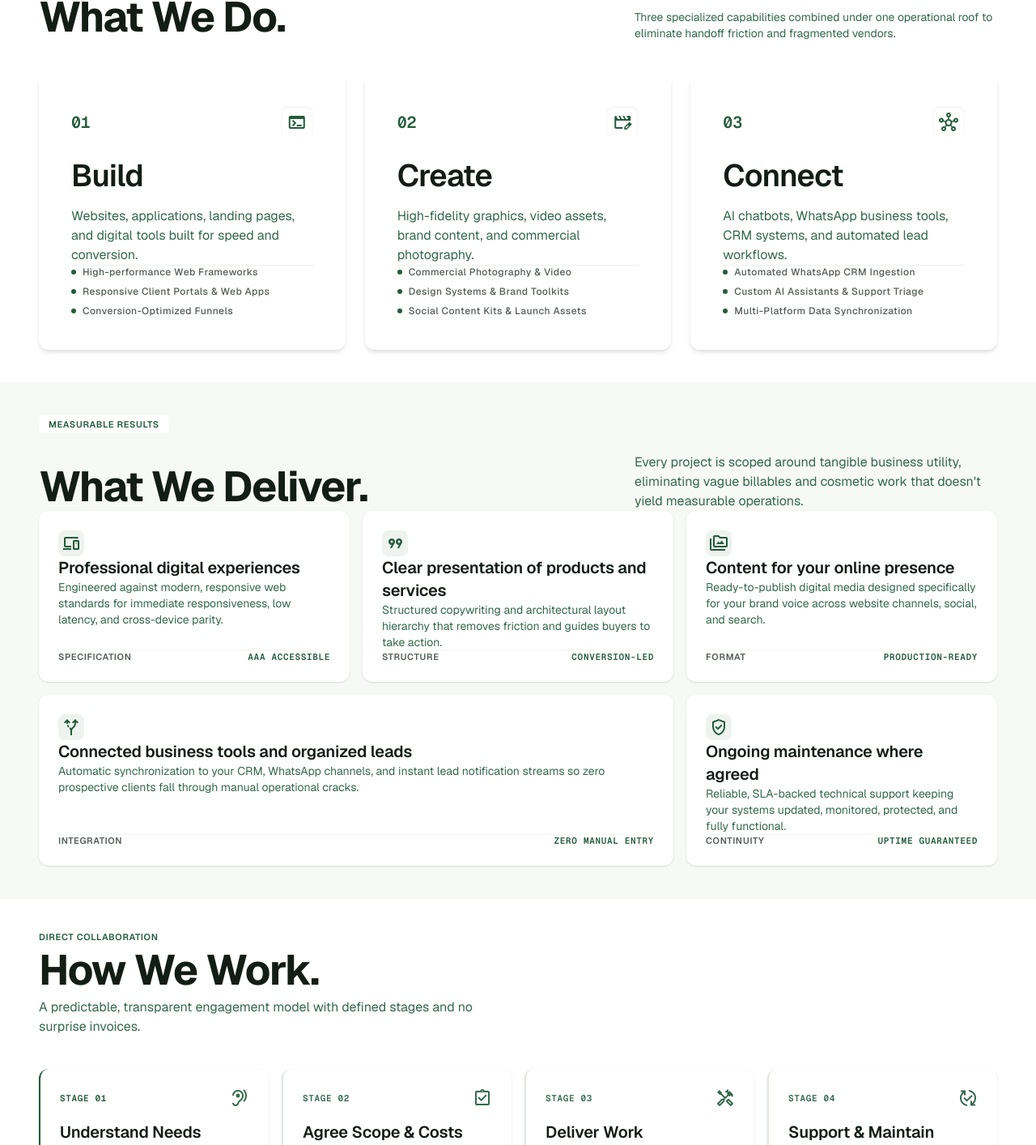
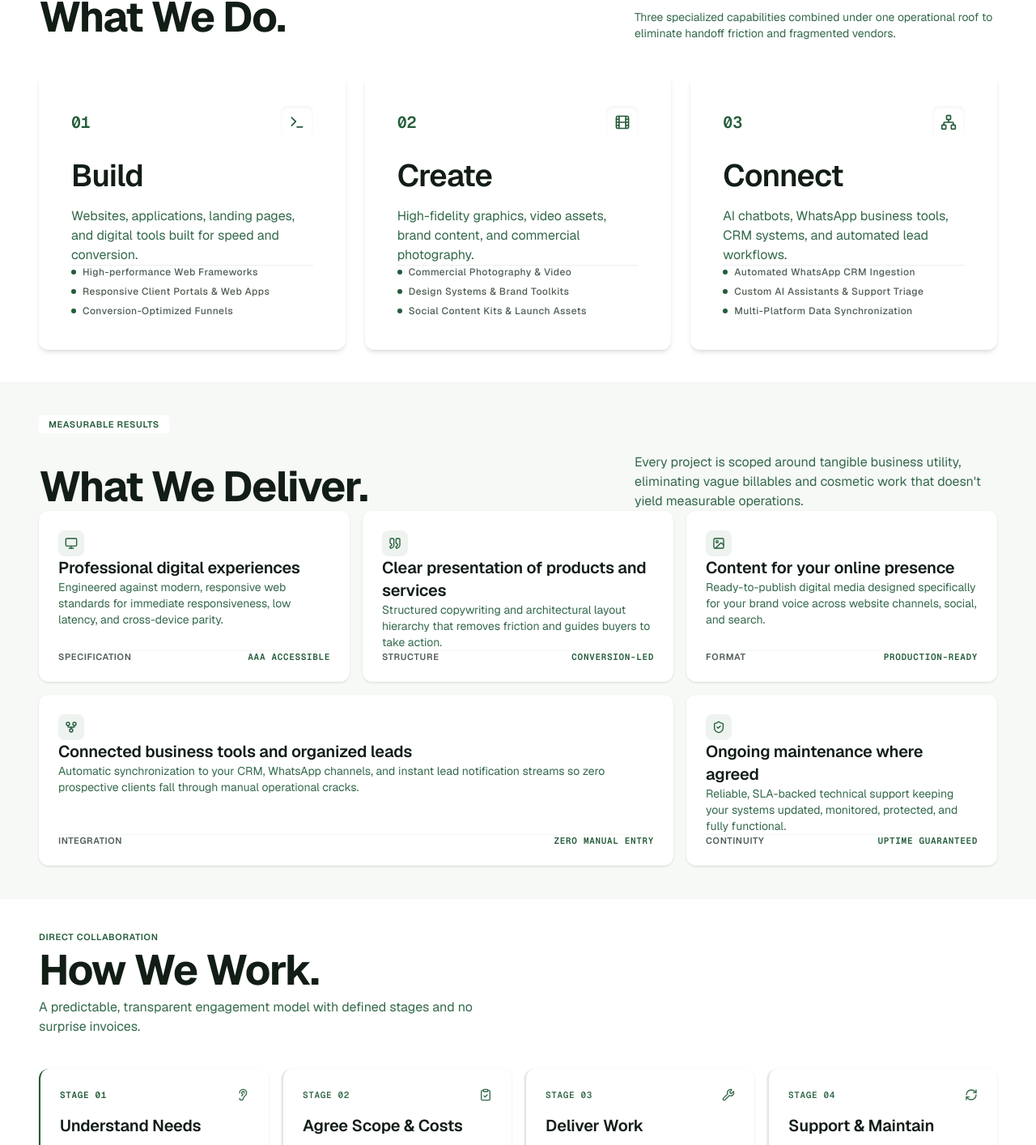
Before and after one commit to Jais-Abhi/Make4u_portfolio, a Next.js app: page /about in a window 1280 px wide. Shown: the part 486-1900 px from the top of the page at 81% size. Built offline with nearby package versions, Linux system fonts and the light colour scheme.

Commit message:
about fix icons

```diff
--- a/src/components/about/about-capabilities.jsx
+++ b/src/components/about/about-capabilities.jsx
@@ -1,7 +1,9 @@
+import { Terminal, Film, Network } from "lucide-react";
+
 const pillars = [
   {
     num: "01",
-    icon: "terminal",
+    Icon: Terminal,
     title: "Build",
     desc: "Websites, applications, landing pages, and digital tools built for speed and conversion.",
     bullets: [
@@ -12,7 +14,7 @@ const pillars = [
   },
   {
     num: "02",
-    icon: "movie_edit",
+    Icon: Film,
     title: "Create",
     desc: "High-fidelity graphics, video assets, brand content, and commercial photography.",
     bullets: [
@@ -23,7 +25,7 @@ const pillars = [
   },
   {
     num: "03",
-    icon: "hub",
+    Icon: Network,
     title: "Connect",
     desc: "AI chatbots, WhatsApp business tools, CRM systems, and automated lead workflows.",
     bullets: [
@@ -56,32 +58,30 @@ export function AboutCapabilities() {
 
         {/* 3 Pillars Grid */}
         <div className="grid grid-cols-1 md:grid-cols-3 gap-space-lg">
-          {pillars.map((pillar) => (
+          {pillars.map(({ num, Icon, title, desc, bullets }) => (
             <div
-              key={pillar.num}
+              key={num}
               className="group relative flex flex-col justify-between p-space-xl bg-surface-container rounded-xl shadow-md transition-all duration-300 hover:bg-surface-container-high"
             >
               <div className="flex flex-col gap-space-md">
                 <div className="flex items-center justify-between">
                   <span className="font-headline-sm text-headline-sm text-primary-container font-mono">
-                    {pillar.num}
+                    {num}
                   </span>
                   <div className="w-10 h-10 rounded-lg bg-surface-container-lowest flex items-center justify-center text-primary-container shadow-inner">
-                    <span className="material-symbols-outlined text-2xl">
-                      {pillar.icon}
-                    </span>
+                    <Icon className="h-5 w-5" />
                   </div>
                 </div>
                 <h3 className="font-headline-lg text-headline-lg text-primary tracking-tight mt-2">
-                  {pillar.title}
+                  {title}
                 </h3>
                 <p className="font-body-md text-body-md text-secondary leading-relaxed">
-                  {pillar.desc}
+                  {desc}
                 </p>
               </div>
 
               <div className="pt-space-xl mt-space-lg border-t border-surface-variant/60 flex flex-col gap-2">
-                {pillar.bullets.map((b) => (
+                {bullets.map((b) => (
                   <div
                     key={b}
                     className="flex items-center gap-2 text-on-surface-variant font-label-md text-label-md"
--- a/src/components/about/about-deliverables.jsx
+++ b/src/components/about/about-deliverables.jsx
@@ -1,6 +1,14 @@
+import {
+  Monitor,
+  Quote,
+  Image,
+  GitFork,
+  ShieldCheck,
+} from "lucide-react";
+
 const deliverables = [
   {
-    icon: "devices",
+    Icon: Monitor,
     title: "Professional digital experiences",
     desc: "Engineered against modern, responsive web standards for immediate responsiveness, low latency, and cross-device parity.",
     tag: "SPECIFICATION",
@@ -8,7 +16,7 @@ const deliverables = [
     wide: false,
   },
   {
-    icon: "format_quote",
+    Icon: Quote,
     title: "Clear presentation of products and services",
     desc: "Structured copywriting and architectural layout hierarchy that removes friction and guides buyers to take action.",
     tag: "STRUCTURE",
@@ -16,7 +24,7 @@ const deliverables = [
     wide: false,
   },
   {
-    icon: "perm_media",
+    Icon: Image,
     title: "Content for your online presence",
     desc: "Ready-to-publish digital media designed specifically for your brand voice across website channels, social, and search.",
     tag: "FORMAT",
@@ -24,7 +32,7 @@ const deliverables = [
     wide: false,
   },
   {
-    icon: "alt_route",
+    Icon: GitFork,
     title: "Connected business tools and organized leads",
     desc: "Automatic synchronization to your CRM, WhatsApp channels, and instant lead notification streams so zero prospective clients fall through manual operational cracks.",
     tag: "INTEGRATION",
@@ -32,7 +40,7 @@ const deliverables = [
     wide: true,
   },
   {
-    icon: "verified_user",
+    Icon: ShieldCheck,
     title: "Ongoing maintenance where agreed",
     desc: "Reliable, SLA-backed technical support keeping your systems updated, monitored, protected, and fully functional.",
     tag: "CONTINUITY",
@@ -65,29 +73,27 @@ export function AboutDeliverables() {
 
       {/* Asymmetrical 5-Card Grid */}
       <div className="grid grid-cols-1 md:grid-cols-2 lg:grid-cols-3 gap-space-md">
-        {deliverables.map((d) => (
+        {deliverables.map(({ Icon, title, desc, tag, badge, wide }) => (
           <div
-            key={d.title}
+            key={title}
             className={`p-space-lg bg-surface-container rounded-xl shadow-sm flex flex-col justify-between hover:bg-surface-container-high transition-colors${
-              d.wide ? " lg:col-span-2" : ""
+              wide ? " lg:col-span-2" : ""
             }`}
           >
             <div>
               <div className="w-8 h-8 rounded-lg bg-surface-container-low flex items-center justify-center text-primary-container mb-space-md">
-                <span className="material-symbols-outlined text-lg">
-                  {d.icon}
-                </span>
+                <Icon className="h-4 w-4" />
               </div>
               <h3 className="font-headline-sm text-headline-sm text-primary mb-space-xs">
-                {d.title}
+                {title}
               </h3>
               <p className="font-body-sm text-body-sm text-secondary leading-relaxed">
-                {d.desc}
+                {desc}
               </p>
             </div>
             <div className="mt-space-lg pt-space-sm border-t border-surface-variant/40 flex items-center justify-between text-on-surface-variant font-label-sm text-label-sm">
-              <span>{d.tag}</span>
-              <span className="text-primary-container font-mono">{d.badge}</span>
+              <span>{tag}</span>
+              <span className="text-primary-container font-mono">{badge}</span>
             </div>
           </div>
         ))}
--- a/src/components/about/about-hero.jsx
+++ b/src/components/about/about-hero.jsx
@@ -1,3 +1,5 @@
+import { Zap } from "lucide-react";
+
 export function AboutHero() {
   return (
     <section className="relative w-full max-w-7xl mx-auto px-gutter pt-space-xl pb-space-xl overflow-hidden">
@@ -73,9 +75,7 @@ export function AboutHero() {
 
           <div className="px-space-lg py-space-md bg-surface-container-low rounded-xl flex items-center justify-between shadow-sm">
             <div className="flex items-center gap-space-sm">
-              <span className="material-symbols-outlined text-primary-container text-xl">
-                bolt
-              </span>
+              <Zap className="h-4 w-4 text-primary-container" />
               <span className="font-label-sm text-label-sm text-secondary uppercase tracking-wider">
                 No bloat. No jargon. Pure execution.
               </span>
--- a/src/components/about/about-process.jsx
+++ b/src/components/about/about-process.jsx
@@ -1,7 +1,14 @@
+import {
+  Ear,
+  ClipboardCheck,
+  Wrench,
+  RefreshCw,
+} from "lucide-react";
+
 const steps = [
   {
     stage: "Stage 01",
-    icon: "hearing",
+    Icon: Ear,
     title: "Understand Needs",
     desc: "We listen to your business goals, target audience profile, and operational bottlenecks before writing a line of code or drafting designs.",
     output: "Output: Discovery Brief",
@@ -9,7 +16,7 @@ const steps = [
   },
   {
     stage: "Stage 02",
-    icon: "assignment_turned_in",
+    Icon: ClipboardCheck,
     title: "Agree Scope & Costs",
     desc: "A transparent itemized proposal outlining exact deliverables, milestones, and fixed pricing before any work begins.",
     output: "Output: Fixed Scope Agreement",
@@ -17,7 +24,7 @@ const steps = [
   },
   {
     stage: "Stage 03",
-    icon: "handyman",
+    Icon: Wrench,
     title: "Deliver Work",
     desc: "High-craft execution with regular progress updates and review checkpoints, ensuring total alignment throughout the build cycle.",
     output: "Output: Production Staging",
@@ -25,7 +32,7 @@ const steps = [
   },
   {
     stage: "Stage 04",
-    icon: "published_with_changes",
+    Icon: RefreshCw,
     title: "Support & Maintain",
     desc: "Seamless deployment handover with full access, documentation, and optional structured ongoing support subscriptions.",
     output: "Output: Live Asset & Care Plan",
@@ -53,38 +60,34 @@ export function AboutProcess() {
 
         {/* 4-Step Process Timeline Grid */}
         <div className="grid grid-cols-1 md:grid-cols-2 lg:grid-cols-4 gap-space-md">
-          {steps.map((step) => (
+          {steps.map(({ stage, Icon, title, desc, output, active }) => (
             <div
-              key={step.stage}
+              key={stage}
               className={`p-space-lg bg-surface-container rounded-xl flex flex-col justify-between relative shadow-sm border-l-2 ${
-                step.active
-                  ? "border-primary-container"
-                  : "border-surface-variant"
+                active ? "border-primary-container" : "border-surface-variant"
               }`}
             >
               <div className="flex flex-col gap-space-sm">
                 <div className="flex items-center justify-between">
                   <span
                     className={`font-label-sm text-label-sm font-mono uppercase tracking-widest font-bold ${
-                      step.active ? "text-primary-container" : "text-secondary"
+                      active ? "text-primary-container" : "text-secondary"
                     }`}
                   >
-                    {step.stage}
+                    {stage}
                   </span>
-                  <span className="material-symbols-outlined text-secondary text-lg">
-                    {step.icon}
-                  </span>
+                  <Icon className="h-4 w-4 text-secondary" />
                 </div>
                 <h3 className="font-headline-sm text-headline-sm text-primary mt-2">
-                  {step.title}
+                  {title}
                 </h3>
                 <p className="font-body-sm text-body-sm text-secondary leading-relaxed">
-                  {step.desc}
+                  {desc}
                 </p>
               </div>
               <div className="pt-space-md mt-space-md border-t border-surface-variant/50">
                 <span className="font-label-sm text-label-sm text-on-surface-variant uppercase tracking-wider">
-                  {step.output}
+                  {output}
                 </span>
               </div>
             </div>
```
